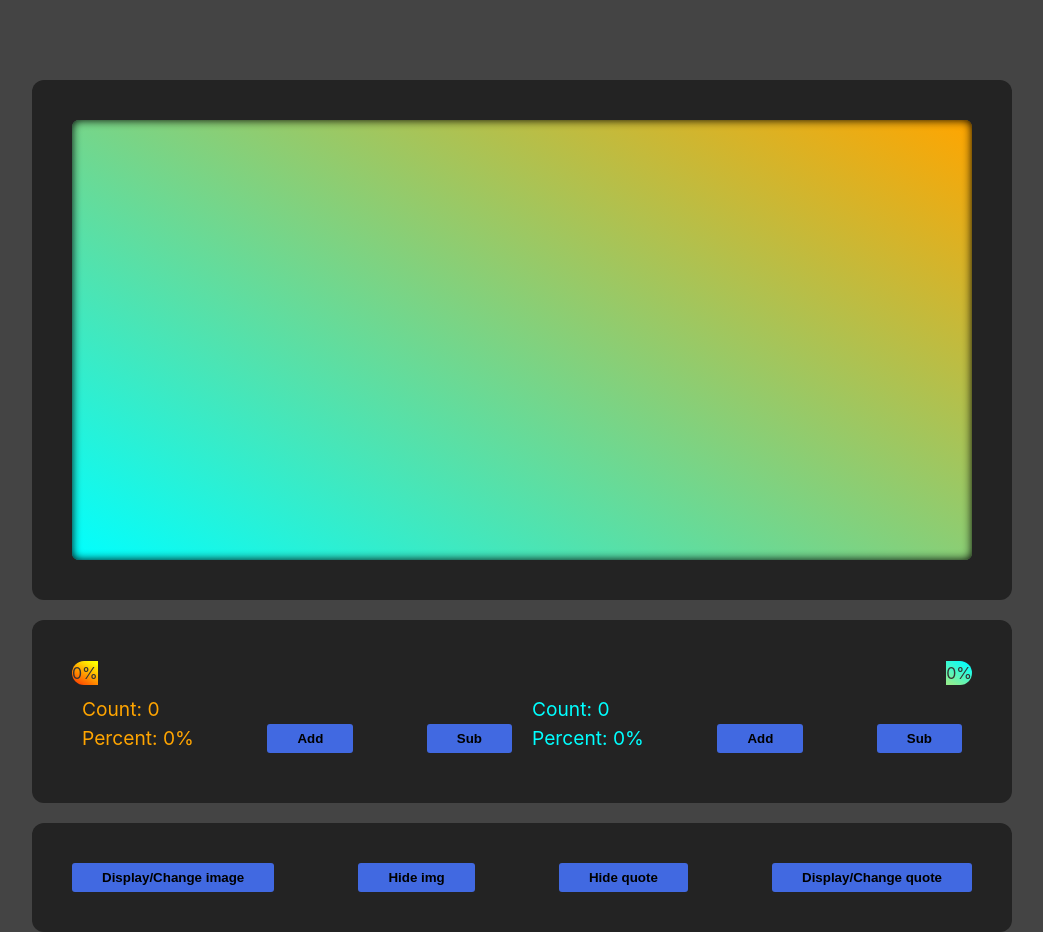
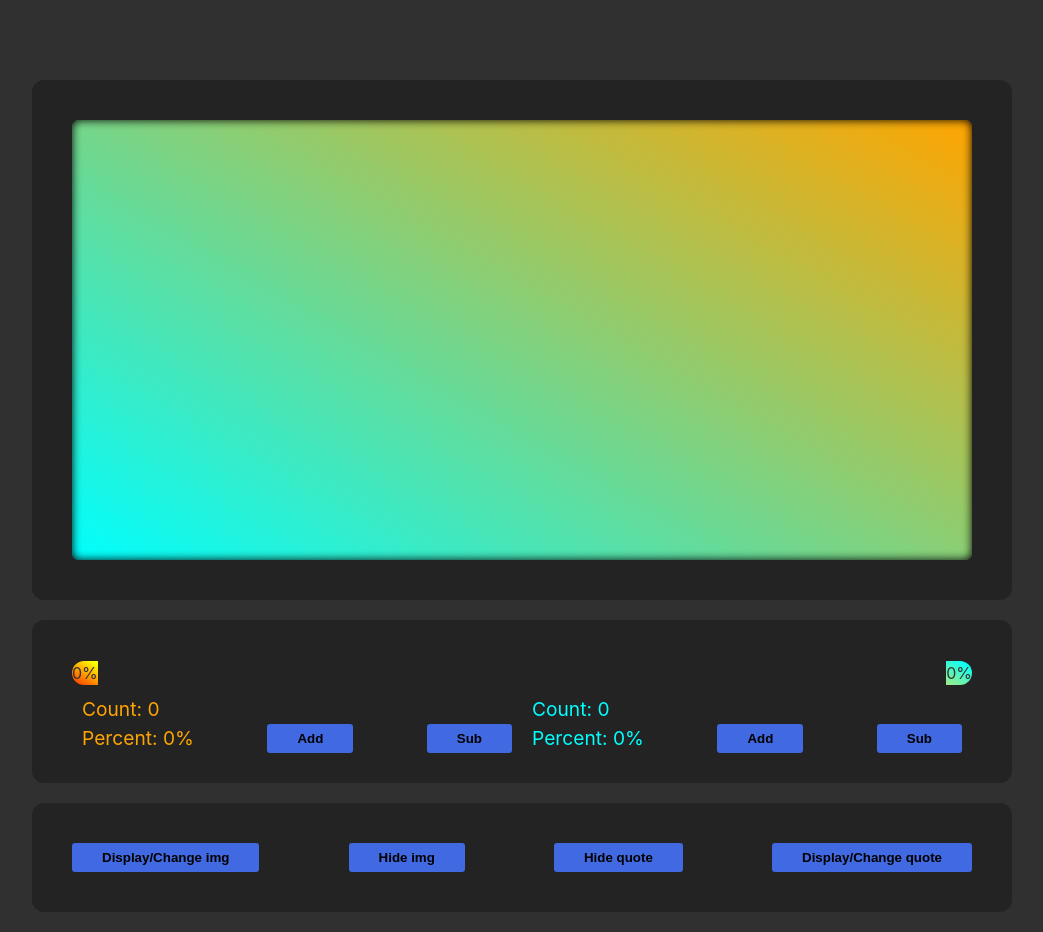
Before and after one commit to TLRKiliann/ui-progressbar-quote, a React (Vite) app in the folder vite-project/: page / in a window 1280 px wide. Shown: the whole page, without its empty margins (118-1161 px from the left). Built offline with nearby package versions, Linux system fonts and the light colour scheme; no server answers.

Commit message:
code review

```diff
--- a/vite-project/src/App.css
+++ b/vite-project/src/App.css
@@ -74,7 +74,7 @@ main {
 
 .img {
   border-radius: 7px;
-  box-shadow: 0 0 7px black;
+  box-shadow: 0 0 7px rgba(0,0,0, 0.7);
 }
 
 /*background: -webkit-linear-gradient(30deg, rgba(0, 255, 255, 1), rgba(255, 165, 0, 1));*/
@@ -99,6 +99,7 @@ main {
   border-radius: 12px;
   margin: auto;
   padding: 40px;
+  padding-bottom: 20px;
 }
 
 .button {
@@ -184,9 +185,7 @@ main {
   justify-content: space-between;
   width: 900px;
   background: #232323;
-
   margin-top: 20px;
   padding: 40px 40px;
-
   border-radius: 12px;
 }
--- a/vite-project/src/App.tsx
+++ b/vite-project/src/App.tsx
@@ -262,7 +262,7 @@ function App() {
           <button type="button" onClick={displayImg}
             className="button"
           >
-            Display/Change image
+            Display/Change img
           </button>
 
           <button type="button" onClick={switcherImg}
--- a/vite-project/src/index.css
+++ b/vite-project/src/index.css
@@ -5,7 +5,7 @@
 
   color-scheme: light dark;
   color: rgba(255, 255, 255, 0.87);
-  background-color: #444;
+  background-color: #303030;
 
   font-synthesis: none;
   text-rendering: optimizeLegibility;
```
